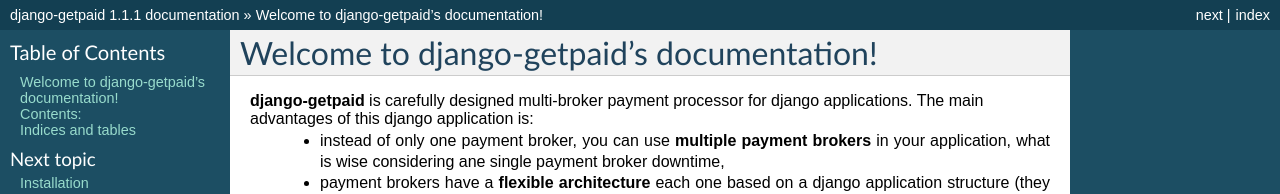
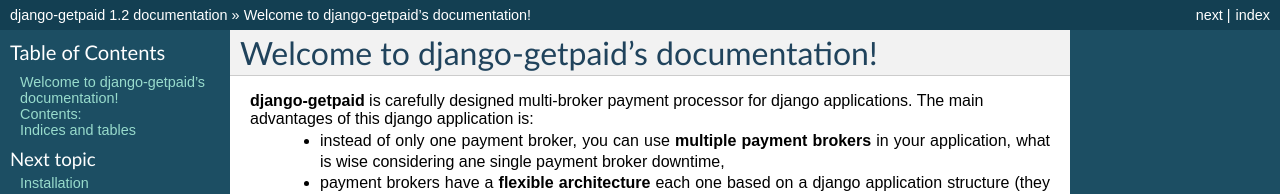
Before and after one commit to django-getpaid/django-getpaid, a Sphinx documentation site: the page built from docs/source/index.rst, in a window 1280 px wide and 900 px high. Shown: the top 194 px of the window. Built offline with Sphinx 7.4.7, drawn with Linux system fonts in a browser that asks for light colours; some of the changed text lies outside the part shown.

Commit message:
Docs version bump

```diff
--- a/docs/source/conf.py
+++ b/docs/source/conf.py
@@ -65,9 +65,9 @@
 # built documents.
 #
 # The short X.Y version.
-version = '1.1'
+version = '1.2'
 # The full version, including alpha/beta/rc tags.
-release = '1.1.1'
+release = '1.2'
 
 # The language for content autogenerated by Sphinx. Refer to documentation
 # for a list of supported languages.
```
